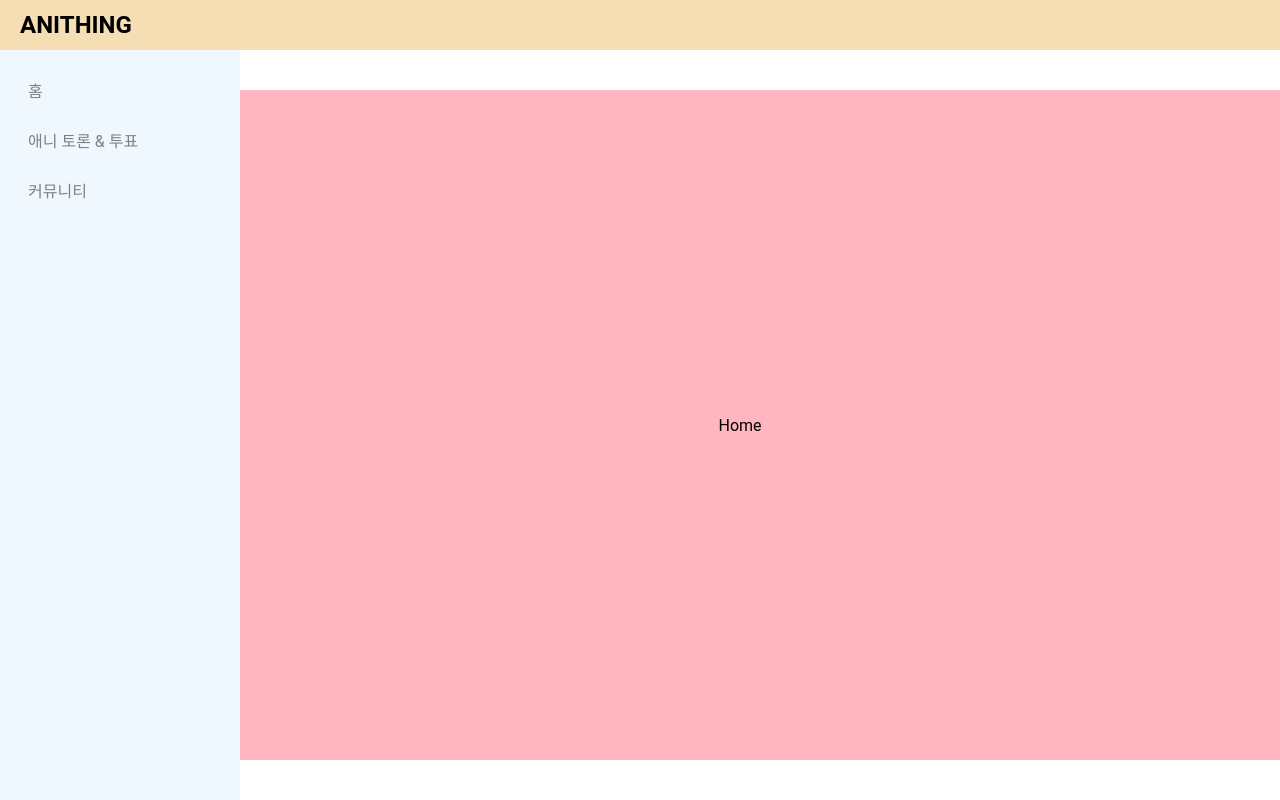
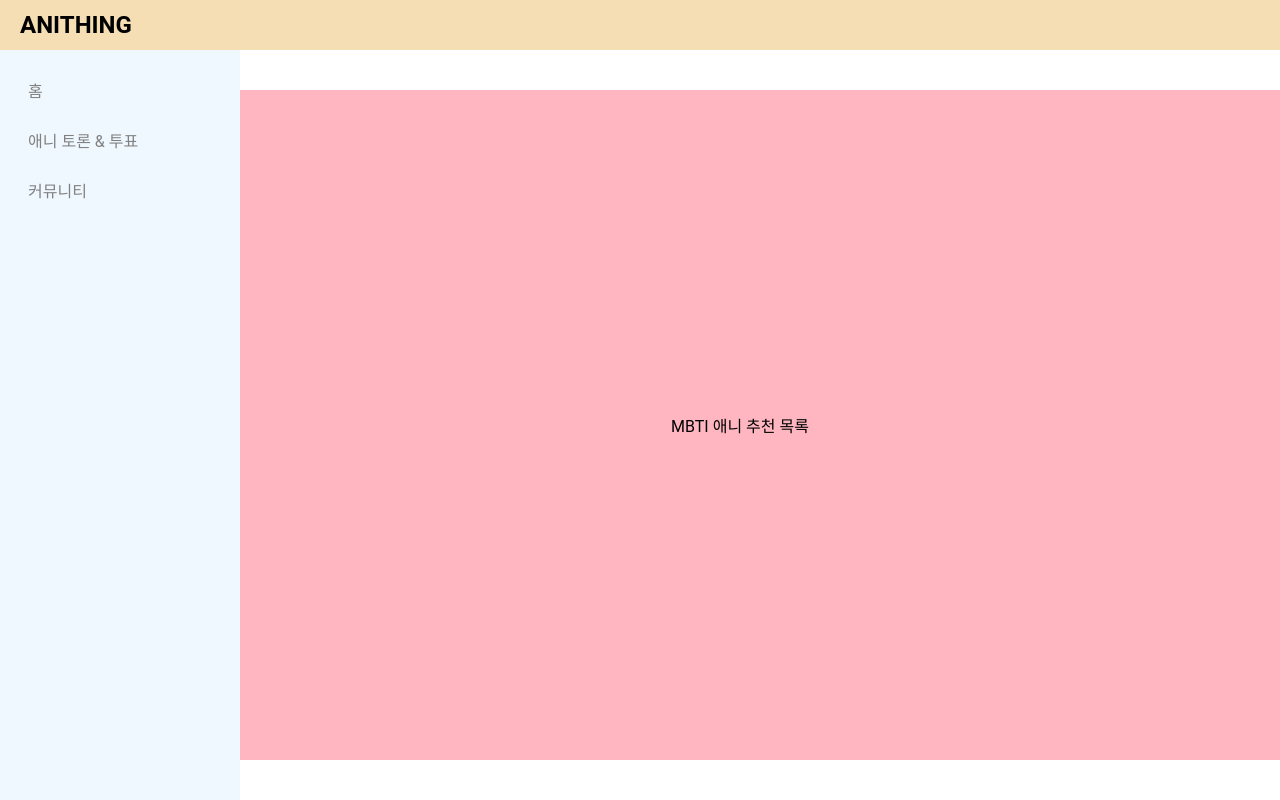
Before and after one commit to kimywann/ani-thing, a React (Vite) app: page / in a window 1280 px wide. Built offline with nearby package versions, Linux system fonts and the light colour scheme.

Commit message:
chore: Home 컴포넌트 설명 수정

```diff
--- a/src/pages/Home.tsx
+++ b/src/pages/Home.tsx
@@ -11,6 +11,6 @@ const HomeContainer = styled.div`
 `;
 
 const Home = () => {
-  return <HomeContainer>Home</HomeContainer>;
+  return <HomeContainer>MBTI 애니 추천 목록</HomeContainer>;
 };
 export default Home;
```
